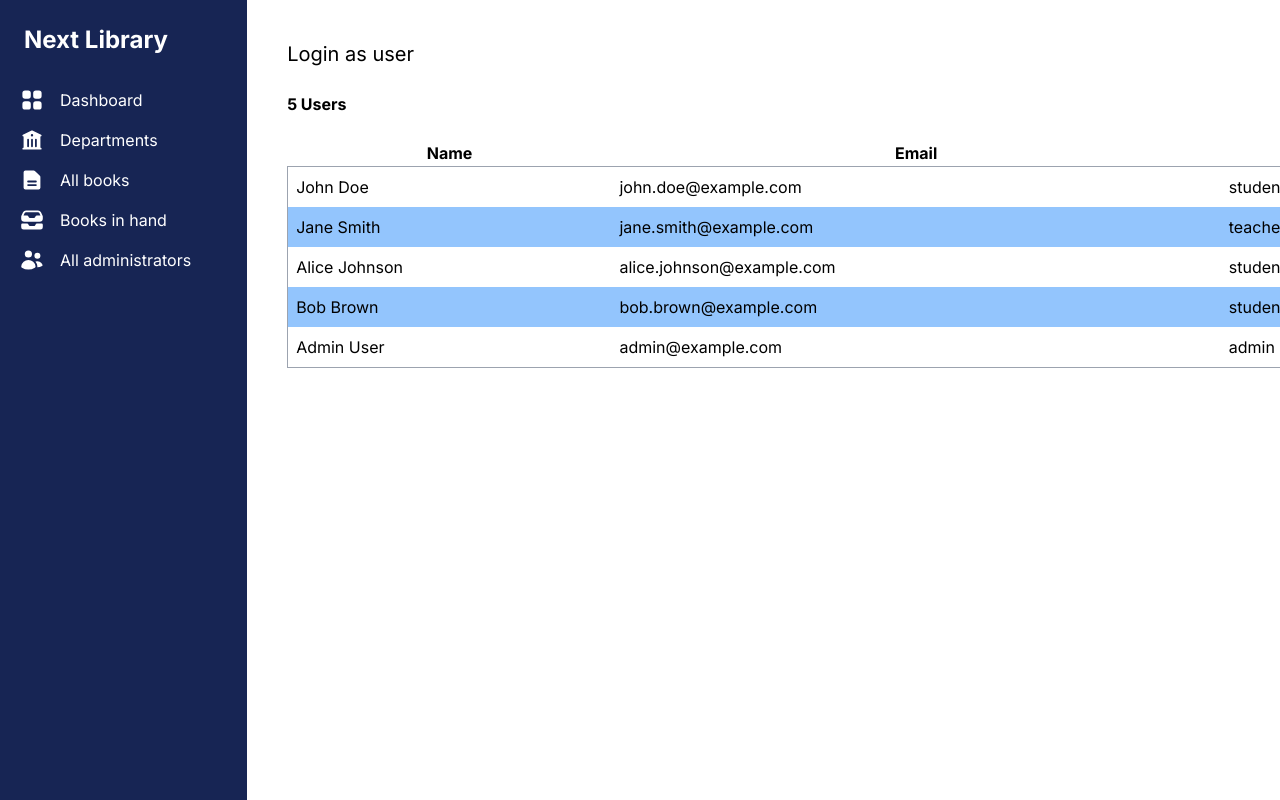
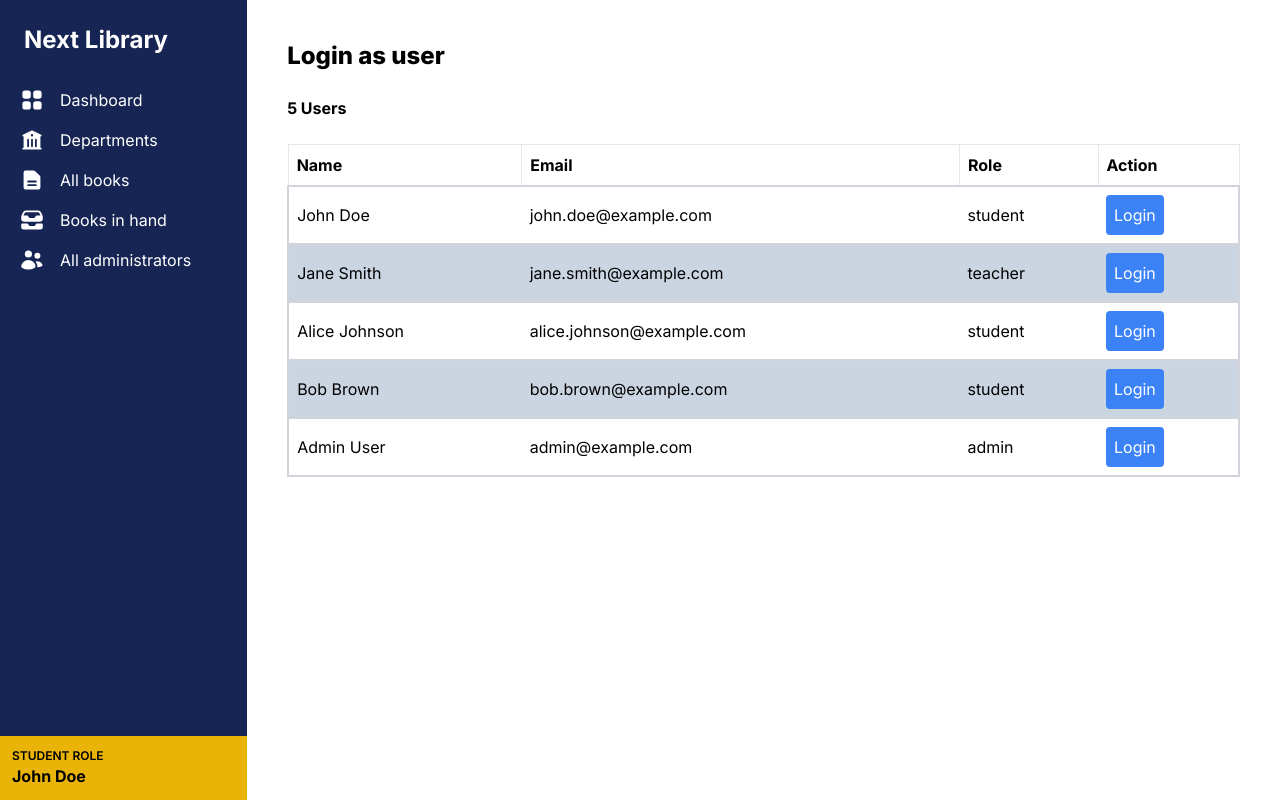
Before and after one commit to jim-ww/library-nextjs, a Next.js app: page /login in a window 1280 px wide. Built offline with nearby package versions, Linux system fonts and the light colour scheme; no server answers.

Commit message:
update Login page, UsersTable, Panel

```diff
--- a/app/lib/mock_data.ts
+++ b/app/lib/mock_data.ts
@@ -1,50 +1,50 @@
 import {
+  Book,
+  BookStatus,
   User,
   UserRole,
-  Book,
-  BookStatus,
   type Department,
-} from "./definitions";
+} from './definitions';
 
 const departments: Department[] = [
-  { id: 1, name: "Computer Science" },
-  { id: 2, name: "Software Engineering" },
-  { id: 3, name: "Information Technology" },
+  { id: 1, name: 'Computer Science' },
+  { id: 2, name: 'Software Engineering' },
+  { id: 3, name: 'Information Technology' },
 ];
 
 const users: User[] = [
   {
     id: 1,
-    name: "John Doe",
-    email: "john.doe@example.com",
+    name: 'John Doe',
+    email: 'john.doe@example.com',
     role: UserRole.Student,
     departmentIDs: [departments[0].id],
   },
   {
     id: 2,
-    name: "Jane Smith",
-    email: "jane.smith@example.com",
+    name: 'Jane Smith',
+    email: 'jane.smith@example.com',
     role: UserRole.Teacher,
     departmentIDs: [departments[0].id, departments[1].id],
   },
   {
     id: 3,
-    name: "Alice Johnson",
-    email: "alice.johnson@example.com",
+    name: 'Alice Johnson',
+    email: 'alice.johnson@example.com',
     role: UserRole.Student,
     departmentIDs: [departments[1].id],
   },
   {
     id: 4,
-    name: "Bob Brown",
-    email: "bob.brown@example.com",
+    name: 'Bob Brown',
+    email: 'bob.brown@example.com',
     role: UserRole.Student,
     departmentIDs: [departments[2].id],
   },
   {
     id: 5,
-    name: "Admin User",
-    email: "admin@example.com",
+    name: 'Admin User',
+    email: 'admin@example.com',
     role: UserRole.Admin,
     departmentIDs: [],
   },
@@ -53,20 +53,20 @@ const users: User[] = [
 const books: Book[] = [
   {
     id: 1,
-    title: "Introduction to Algorithms",
-    author: "Thomas H. Cormen",
+    title: 'Introduction to Algorithms',
+    author: 'Thomas H. Cormen',
     state: {
       status: BookStatus.Borrowed,
       userId: users[0].id,
-      borrowDate: "2024-08-01",
-      returnDate: "2024-08-15",
+      borrowDate: '2024-08-01',
+      returnDate: '2024-08-15',
     },
     departmentIDs: [departments[0].id],
   },
   {
     id: 2,
-    title: "Design Patterns: Elements of Reusable Object-Oriented Software",
-    author: "Erich Gamma",
+    title: 'Design Patterns: Elements of Reusable Object-Oriented Software',
+    author: 'Erich Gamma',
     state: {
       status: BookStatus.Assigned,
       userId: users[1].id,
@@ -77,8 +77,8 @@ const books: Book[] = [
   },
   {
     id: 3,
-    title: "Clean Code: A Handbook of Agile Software Craftsmanship",
-    author: "Robert C. Martin",
+    title: 'Clean Code: A Handbook of Agile Software Craftsmanship',
+    author: 'Robert C. Martin',
     state: {
       status: BookStatus.Available,
       userId: null,
@@ -89,20 +89,20 @@ const books: Book[] = [
   },
   {
     id: 4,
-    title: "The Pragmatic Programmer",
-    author: "Andrew Hunt",
+    title: 'The Pragmatic Programmer',
+    author: 'Andrew Hunt',
     state: {
       status: BookStatus.Borrowed,
       userId: users[2].id,
-      borrowDate: "2024-07-20",
-      returnDate: "2024-08-10",
+      borrowDate: '2024-07-20',
+      returnDate: '2024-08-10',
     },
     departmentIDs: [departments[1].id],
   },
   {
     id: 5,
-    title: "Code Complete",
-    author: "Steve McConnell",
+    title: 'Code Complete',
+    author: 'Steve McConnell',
     state: {
       status: BookStatus.Available,
       userId: null,
@@ -113,8 +113,8 @@ const books: Book[] = [
   },
   {
     id: 6,
-    title: "Refactoring: Improving the Design of Existing Code",
-    author: "Martin Fowler",
+    title: 'Refactoring: Improving the Design of Existing Code',
+    author: 'Martin Fowler',
     state: {
       status: BookStatus.Assigned,
       userId: users[1].id,
@@ -125,8 +125,8 @@ const books: Book[] = [
   },
   {
     id: 7,
-    title: "Head First Design Patterns",
-    author: "Eric Freeman",
+    title: 'Head First Design Patterns',
+    author: 'Eric Freeman',
     state: {
       status: BookStatus.Available,
       userId: null,
@@ -137,20 +137,20 @@ const books: Book[] = [
   },
   {
     id: 8,
-    title: "JavaScript: The Good Parts",
-    author: "Douglas Crockford",
+    title: 'JavaScript: The Good Parts',
+    author: 'Douglas Crockford',
     state: {
       status: BookStatus.Borrowed,
       userId: users[3].id,
-      borrowDate: "2024-08-05",
-      returnDate: "2024-08-25",
+      borrowDate: '2024-08-05',
+      returnDate: '2024-08-25',
     },
     departmentIDs: [departments[2].id],
   },
   {
     id: 9,
     title: "You Don't Know JS",
-    author: "Kyle Simpson",
+    author: 'Kyle Simpson',
     state: {
       status: BookStatus.Available,
       userId: null,
@@ -161,8 +161,8 @@ const books: Book[] = [
   },
   {
     id: 10,
-    title: "The Art of Computer Programming",
-    author: "Donald Knuth",
+    title: 'The Art of Computer Programming',
+    author: 'Donald Knuth',
     state: {
       status: BookStatus.Assigned,
       userId: users[0].id,
@@ -173,20 +173,20 @@ const books: Book[] = [
   },
   {
     id: 11,
-    title: "Effective Java",
-    author: "Joshua Bloch",
+    title: 'Effective Java',
+    author: 'Joshua Bloch',
     state: {
       status: BookStatus.Borrowed,
       userId: users[2].id,
-      borrowDate: "2024-07-30",
-      returnDate: "2024-08-14",
+      borrowDate: '2024-07-30',
+      returnDate: '2024-08-14',
     },
     departmentIDs: [departments[2].id],
   },
   {
     id: 12,
-    title: "Cracking the Coding Interview",
-    author: "Gayle Laakmann McDowell",
+    title: 'Cracking the Coding Interview',
+    author: 'Gayle Laakmann McDowell',
     state: {
       status: BookStatus.Available,
       userId: null,
@@ -197,20 +197,20 @@ const books: Book[] = [
   },
   {
     id: 13,
-    title: "The Mythical Man-Month",
-    author: "Frederick P. Brooks Jr.",
+    title: 'The Mythical Man-Month',
+    author: 'Frederick P. Brooks Jr.',
     state: {
       status: BookStatus.Borrowed,
       userId: users[3].id,
-      borrowDate: "2024-07-18",
-      returnDate: "2024-08-08",
+      borrowDate: '2024-07-18',
+      returnDate: '2024-08-08',
     },
     departmentIDs: [departments[1].id],
   },
   {
     id: 14,
-    title: "The Clean Coder",
-    author: "Robert C. Martin",
+    title: 'The Clean Coder',
+    author: 'Robert C. Martin',
     state: {
       status: BookStatus.Assigned,
       userId: users[2].id,
@@ -221,8 +221,8 @@ const books: Book[] = [
   },
   {
     id: 15,
-    title: "Test-Driven Development: By Example",
-    author: "Kent Beck",
+    title: 'Test-Driven Development: By Example',
+    author: 'Kent Beck',
     state: {
       status: BookStatus.Available,
       userId: null,
@@ -233,4 +233,4 @@ const books: Book[] = [
   },
 ];
 
-export { departments, users, books };
+export { books, departments, users };
--- a/app/login/UsersTable.tsx
+++ b/app/login/UsersTable.tsx
@@ -1,5 +1,6 @@
 'use client'; // TODO
 
+import type { ReactNode } from 'react';
 import type { User, UserRole } from '../lib/definitions';
 
 export default function UsersTable({
@@ -9,31 +10,48 @@ export default function UsersTable({
   users: User[];
   handleLogin: (userId: number, role: UserRole) => void;
 }>) {
-  const tdClassname = 'p-2';
+  const tdClassname = '';
+
   return (
-    <table className="w-screen">
+    <div className="overflow-x-auto">
+      <table className="min-w-full h-2/6 border-collapse">
         <thead>
           <tr>
-          <th>Name</th>
-          <th>Email</th>
-          <th>Role</th>
-          <th>Action</th>
+            <TableHead text="Name" />
+            <TableHead text="Email" />
+            <TableHead text="Role" />
+            <TableHead text="Action" />
           </tr>
         </thead>
-      <tbody className="border border-gray-400">
+        <tbody>
           {users?.map((user) => (
-          <tr key={user.id} className="odd:bg-white even:bg-blue-300">
-            <td className={tdClassname}>{user.name}</td>
-            <td className={tdClassname}>{user.email}</td>
-            <td className={tdClassname}>{user.role}</td>
-            <td className={tdClassname}>
-              <button onClick={() => handleLogin(user.id, user.role)}>
+            <tr
+              key={user.id}
+              className="odd:bg-white even:bg-slate-300 border-2 border-gray-300"
+            >
+              <TableData>{user.name}</TableData>
+              <TableData>{user.email}</TableData>
+              <TableData>{user.role}</TableData>
+              <TableData>
+                <button
+                  onClick={() => handleLogin(user.id, user.role)}
+                  className="bg-blue-500 text-white p-2 rounded"
+                >
                   Login
                 </button>
-            </td>
+              </TableData>
             </tr>
           ))}
         </tbody>
       </table>
+    </div>
   );
 }
+
+function TableHead({ text }: Readonly<{ text: string }>) {
+  return <th className="border p-2 text-start">{text}</th>;
+}
+
+function TableData({ children }: Readonly<{ children: ReactNode }>) {
+  return <td className="p-2">{children}</td>;
+}
--- a/app/login/page.tsx
+++ b/app/login/page.tsx
@@ -4,8 +4,8 @@ import UsersTable from './UsersTable';
 
 export default function Page() {
   return (
-    <section className="p-10 w-fit overflow-hidden">
-      <h1 className="text-xl">Login as user</h1>
+    <section className="w-full p-10">
+      <h1 className="text-2xl font-extrabold">Login as user</h1>
       <br />
       <h2 className="font-bold">{users.length} Users</h2>
       <br />
--- a/app/ui/components/Panel.tsx
+++ b/app/ui/components/Panel.tsx
@@ -1,23 +1,33 @@
 import type { User } from '@/app/lib/definitions';
 import { NavBar } from './NavBar';
+import { users } from '@/app/lib/mock_data';
+import { ChevronDownIcon } from '@heroicons/react/20/solid';
 
 export function Panel() {
-  // const user = await getCurrentUser();
+  const user: User = users[0]; // TODO await getCurrentUser();
 
   return (
     <div className="flex flex-col h-screen bg-blue-950 whitespace-nowrap">
       <h1 className="text-white text-2xl font-bold p-6">Next Library</h1>
       <NavBar />
-      {/* {user && <UserProfile user={user} />} */}
+      <span className="flex-1" />
+      {user && <UserProfile user={user} />}
     </div>
   );
 }
 
 function UserProfile({ user }: Readonly<{ user: User }>) {
   return (
-    <section>
-      <h1>{user.role} role</h1>
-      <span>Name: {user.name}</span>
+    <section className="flex flex-col bg-yellow-500 text-black p-3">
+      <p className="font-semibold text-xs">
+        {(user.role + ' ROLE').toUpperCase()}
+      </p>
+      <div>
+        <span className="font-bold">{user.name}</span>
+        <button type="button" className="bg-black">
+          <ChevronDownIcon />
+        </button>
+      </div>
     </section>
   );
 }
```
Lines whose indentation alone changed are shown as unchanged.
